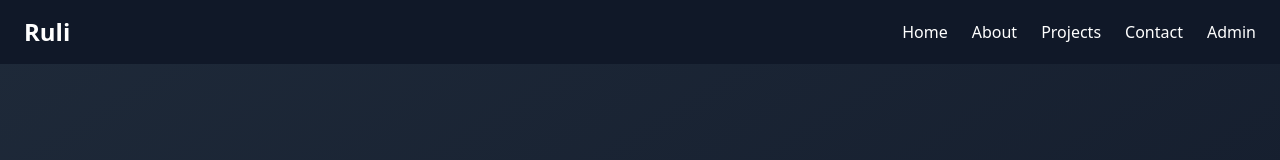
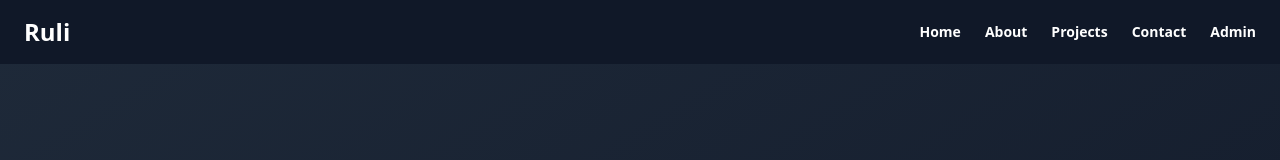
Before and after one commit to rulibelajar/ruli-web, a SvelteKit app: page / in a window 1280 px wide. Shown: the top 160 px of the page. Built offline with nearby package versions, Linux system fonts and the light colour scheme; no server answers; the database is empty.

Commit message:
navbar modified

```diff
--- a/src/routes/+page.svelte
+++ b/src/routes/+page.svelte
@@ -45,14 +45,16 @@
 
 <!-- Navbar -->
 <header class="sticky top-0 z-50 bg-gray-900 text-white">
-	<div class="mx-auto flex max-w-7xl flex-col items-center justify-between px-6 py-4 md:flex-row">
-		<h1 class="mb-4 text-2xl font-bold md:mb-0">Ruli</h1>
-		<nav class="flex flex-col items-center space-y-2 md:flex-row md:space-y-0 md:space-x-6">
-			<a href="/" class="hover:text-yellow-400">Home</a>
-			<a href="#about" class="hover:text-yellow-400">About</a>
-			<a href="#projects" class="hover:text-yellow-400">Projects</a>
-			<a href="#contact" class="hover:text-yellow-400">Contact</a>
-			<a href="/admin" class="hover:text-yellow-400">Admin</a>
+	<div class="mx-auto flex max-w-7xl items-center justify-between px-6 py-4">
+		<h1 class="text-2xl font-bold">Ruli</h1>
+		<nav>
+			<ul class="flex gap-6 text-sm font-semibold">
+				<li><a href="/" class="hover:text-yellow-400">Home</a></li>
+				<li><a href="#about" class="hover:text-yellow-400">About</a></li>
+				<li><a href="#projects" class="hover:text-yellow-400">Projects</a></li>
+				<li><a href="#contact" class="hover:text-yellow-400">Contact</a></li>
+				<li><a href="/admin" class="hover:text-yellow-400">Admin</a></li>
+			</ul>
 		</nav>
 	</div>
 </header>
```
